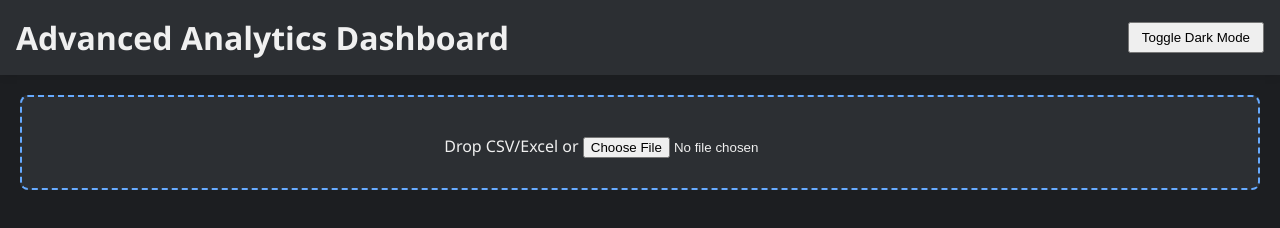
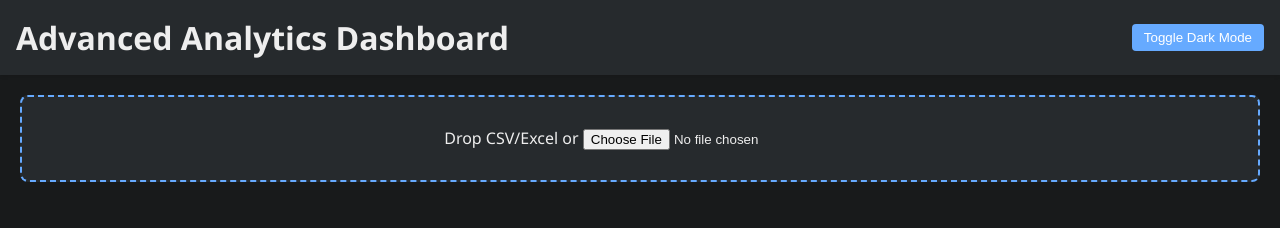
Before and after one commit to sunjadhav/sunjadhav, a plain HTML site: page index.html in a window 1280 px wide. Both pictures are taken after a click on the button "Toggle Dark Mode". Drawn offline with nearby package versions, Linux system fonts and the light colour scheme.

Commit message:
Update styles.css

```diff
--- a/styles.css
+++ b/styles.css
@@ -1,32 +1,31 @@
 :root {
-  --bg-color: #f4f6f8;
-  --text-color: #333;
-  --card-bg: white;
+  --bg: #f0f2f5;
+  --text: #111;
+  --card: #fff;
   --accent: #007bff;
 }
 
 body.dark {
-  --bg-color: #1c1e21;
-  --text-color: #f0f0f0;
-  --card-bg: #2c2f33;
+  --bg: #181a1b;
+  --text: #eee;
+  --card: #262a2d;
   --accent: #66aaff;
 }
 
 body {
+  background: var(--bg);
+  color: var(--text);
+  margin: 0;
   font-family: 'Segoe UI', sans-serif;
-  background: var(--bg-color);
-  color: var(--text-color);
-  margin: 0;
-  padding: 0;
 }
 
 header {
-  background: var(--card-bg);
+  background: var(--card);
   padding: 1em;
   display: flex;
   justify-content: space-between;
   align-items: center;
-  box-shadow: 0 0 10px rgba(0,0,0,0.1);
+  box-shadow: 0 1px 4px rgba(0,0,0,0.1);
 }
 
 h1 {
@@ -36,6 +35,10 @@ h1 {
 #themeToggle {
   padding: 6px 12px;
   cursor: pointer;
+  background: var(--accent);
+  color: #fff;
+  border: none;
+  border-radius: 4px;
 }
 
 #dropZone {
@@ -44,43 +47,41 @@ h1 {
   margin: 20px;
   border: 2px dashed var(--accent);
   border-radius: 8px;
-  background: var(--card-bg);
-}
-
-input[type="file"] {
-  margin-top: 10px;
+  background: var(--card);
 }
 
 #sheetTabs button {
   margin: 5px;
   padding: 10px;
+  background: var(--accent);
+  color: #fff;
   border: none;
-  background: var(--accent);
-  color: white;
+  border-radius: 5px;
   cursor: pointer;
-  border-radius: 5px;
 }
 
 .card {
-  background: var(--card-bg);
+  background: var(--card);
   border-radius: 10px;
   padding: 20px;
-  margin: 20px;
-  box-shadow: 0 0 10px rgba(0,0,0,0.1);
+  margin: 20px auto;
+  width: 90%;
+  box-shadow: 0 2px 10px rgba(0,0,0,0.1);
 }
 
 canvas {
   max-width: 100%;
-  margin-bottom: 20px;
+  margin-top: 10px;
 }
 
 .download-btn {
   float: right;
+  margin-top: -10px;
+  margin-bottom: 10px;
   background: var(--accent);
   border: none;
   color: white;
   padding: 5px 10px;
-  margin-bottom: 5px;
   border-radius: 5px;
   cursor: pointer;
 }
```
